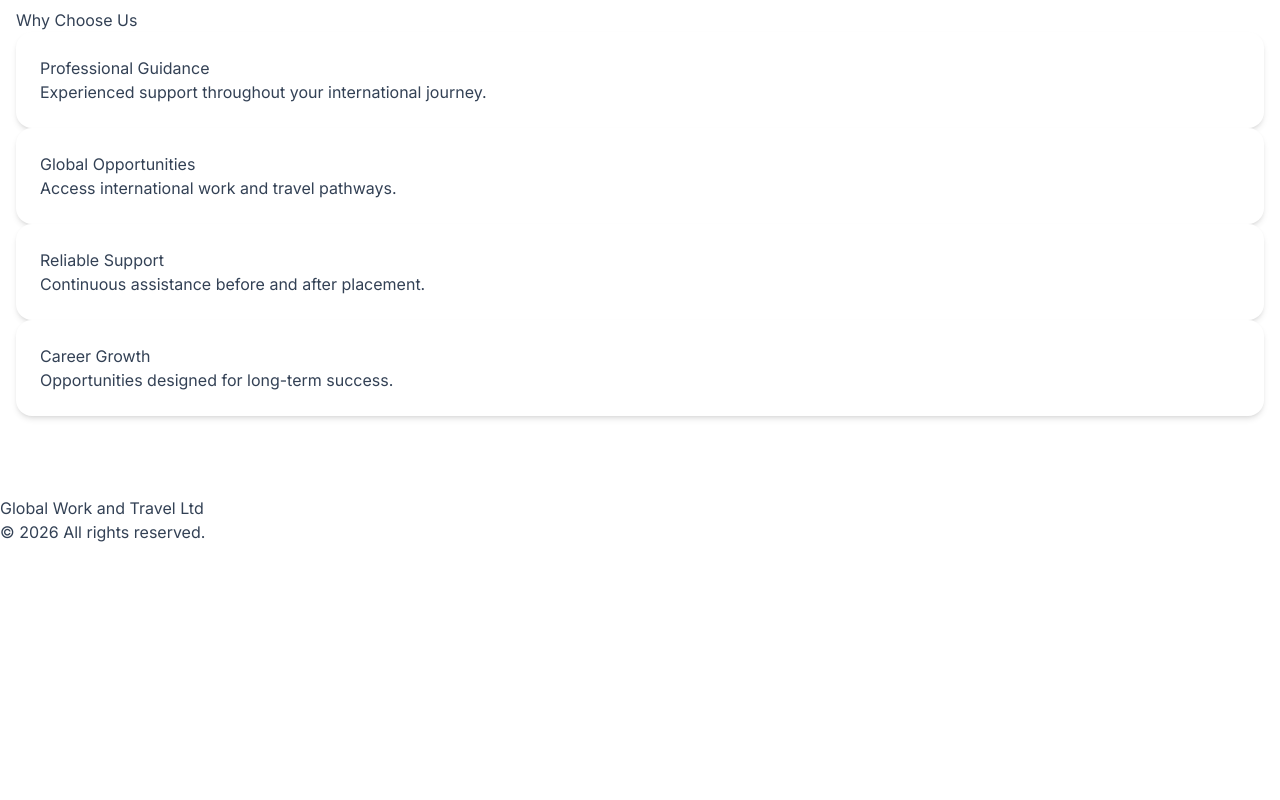
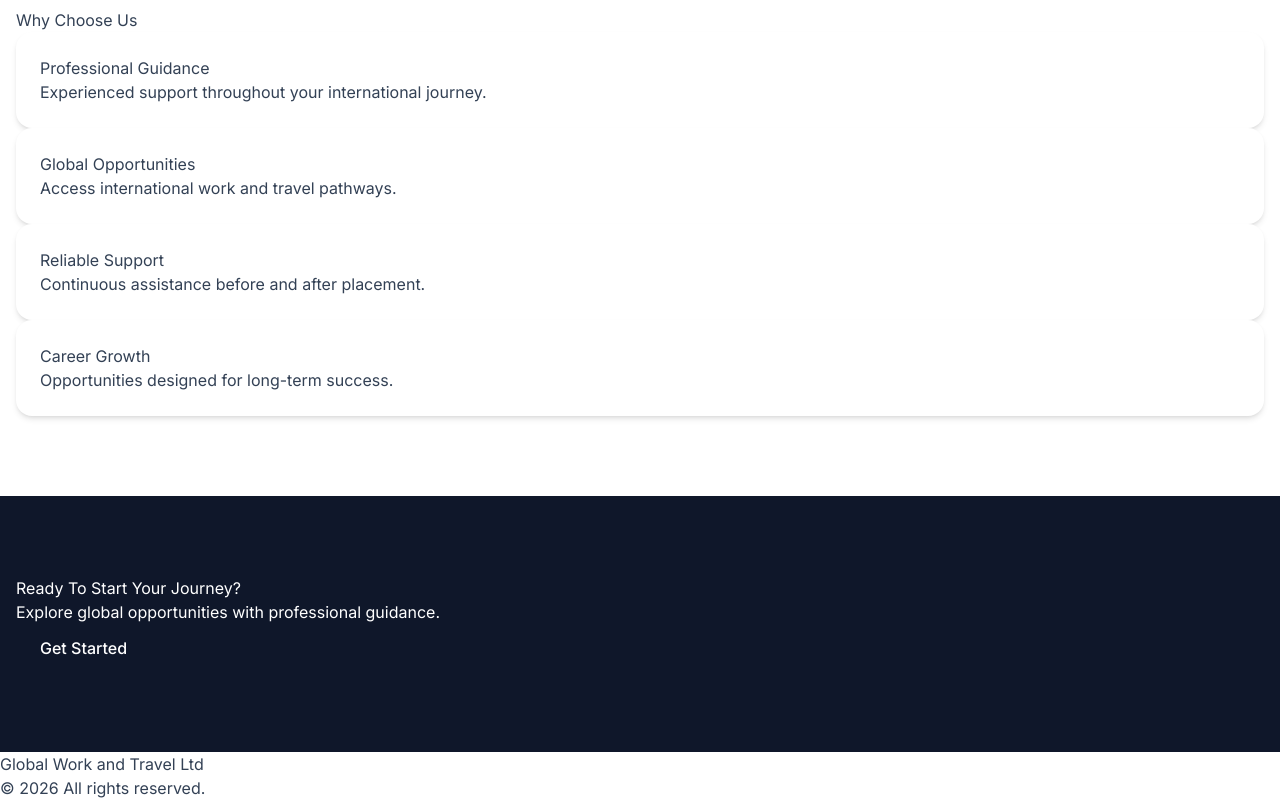
Before and after one commit to ericbalaile/Balaile-Tech-Lab, a React (Vite) app: page / in a window 1280 px wide. Shown: the part 824-1624 px from the top of the page. Before the commit the page ends 1368 px from the top, so only its background shows below. Built offline with nearby package versions, Linux system fonts and the light colour scheme.

Commit message:
Add homepage CTA section

```diff
--- a/src/pages/Home.jsx
+++ b/src/pages/Home.jsx
@@ -49,7 +49,6 @@ function Home() {
     <main>
       <Section>
         <Container>
-          <div>
           <h1>
             Global Opportunities Start Here
           </h1>
@@ -62,7 +61,6 @@ function Home() {
           <Button variant="primary">
             Explore Opportunities
           </Button>
-          </div>
         </Container>
       </Section>
 
@@ -72,7 +70,6 @@ function Home() {
             Our Services
           </h2>
 
-          <div>
           {services.map((service) => (
             <Card key={service.title}>
               <h3>
@@ -84,7 +81,6 @@ function Home() {
               </p>
             </Card>
           ))}
-          </div>
         </Container>
       </Section>
 
@@ -94,7 +90,6 @@ function Home() {
             Why Choose Us
           </h2>
 
-          <div>
           {whyChooseUs.map((item) => (
             <Card key={item.title}>
               <h3>
@@ -106,7 +101,23 @@ function Home() {
               </p>
             </Card>
           ))}
-          </div>
+        </Container>
+      </Section>
+
+      <Section background="dark">
+        <Container>
+          <h2>
+            Ready To Start Your Journey?
+          </h2>
+
+          <p>
+            Explore global opportunities with
+            professional guidance.
+          </p>
+
+          <Button variant="primary">
+            Get Started
+          </Button>
         </Container>
       </Section>
     </main>
```
Lines whose indentation alone changed are shown as unchanged.
